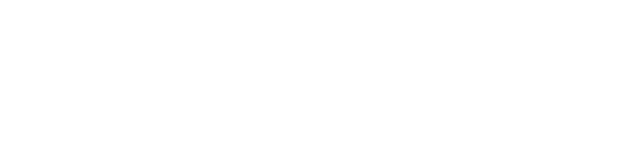
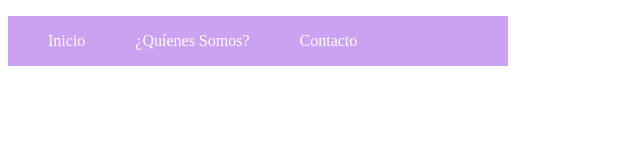
Before and after one commit to MiguelAngel1523/taller-9-full-stack, a plain HTML site: page punto-7-8/index.html in a window 1280 px wide. Shown: the whole page, without its empty margins (0-640 px from the left). Drawn offline with Linux system fonts and the light colour scheme; a web font is replaced by a local one.

Commit message:
finalizacion punto 7-8

```diff
--- a/punto-7-8/index.html
+++ b/punto-7-8/index.html
@@ -5,8 +5,16 @@
     <meta name="viewport" content="width=device-width, initial-scale=1.0">
     <title>Punto 7-8</title>
     <link rel="stylesheet" href="https://indestructibletype.com/fonts/Jost.css" type="text/css" charset="utf-8" />
+    <link rel="stylesheet" href="./styles.css">
 </head>
 <body>
+    <nav>
+        <ul>
+            <li>Inicio</li>
+            <li>¿Quíenes Somos?</li>
+            <li>Contacto</li>
+        </ul>
+    </nav>
 
 </body>
 </html>
--- a/punto-7-8/styles.css
+++ b/punto-7-8/styles.css
@@ -0,0 +1,22 @@
+nav {
+    color: white;
+    background-color: rgba(129, 28, 224, 0.411);
+    height: 50px;
+    width: 500px;
+}
+
+nav ul :hover {
+    background-color: blue;
+    color: white;
+    height: 30px;
+    border: 0px;
+    cursor: pointer;
+}
+
+ul {
+    display: flex;
+    align-items: center;
+    gap: 50px;
+    height: 50px;
+    list-style: none;
+}
```
Also changed, not shown: punto-9/index.html (deleted, +0 -12 lines), public/images/punto 7-8.png (added), 1 other file.
